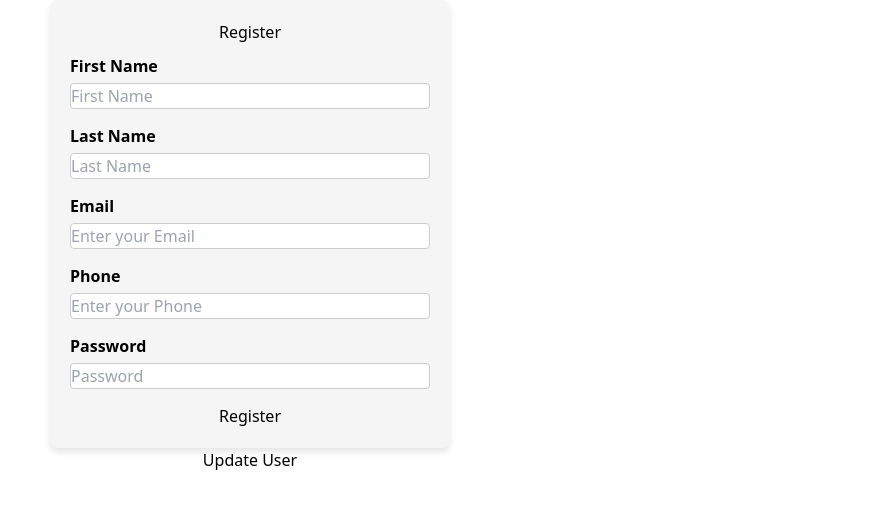
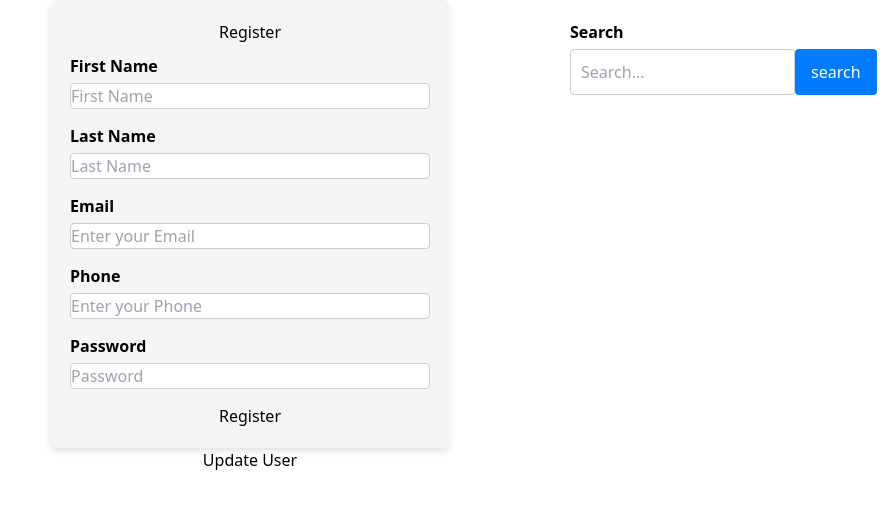
Before and after one commit to jakemeir/improve-front, a React (Vite) app: page / in a window 1280 px wide. Shown: the top 508 px of the page, without its empty margins (390-1280 px from the left). Built offline with nearby package versions, Linux system fonts and the light colour scheme.

Commit message:
search box UX/UI

```diff
--- a/package.json
+++ b/package.json
@@ -10,6 +10,7 @@
     "preview": "vite preview"
   },
   "dependencies": {
+    "@types/axios": "^0.14.0",
     "react": "^18.3.1",
     "react-dom": "^18.3.1",
     "validator": "^13.12.0"
--- a/src/App.tsx
+++ b/src/App.tsx
@@ -2,11 +2,13 @@ import React, { useState } from 'react';
 import CreateUser from './components/CreateUser';
 import UpdateUser from './components/UpdateUser';
 import './index.css'
+import SearchBox from './components/SearchBox';
 
 
 const App: React.FC = () => {
 
-  const [isModelOpen, setModelOpen] = useState(false);
+//props for update user
+const [isModelOpen, setModelOpen] = useState(false);
 
   // An example of a user in the list
   const someUserData = {
@@ -18,17 +20,13 @@ const App: React.FC = () => {
     role: "user"
 };
 
-
   return (
     <div>
+      <SearchBox />
       <CreateUser/>
       {/* להציב בכפתור את האייקון שאיזי הכין */}
       <button onClick={() => setModelOpen(true)}>Update User</button>
-      <UpdateUser
-        isOpen={isModelOpen}
-        onClose={() => setModelOpen(false)}
-        initialUser={someUserData}
-      />
+      <UpdateUser isOpen={isModelOpen} onClose={() => setModelOpen(false)} initialUser={someUserData} />
     </div>
   );
 };
--- /dev/null
+++ b/src/components/SearchBox.tsx
@@ -0,0 +1,47 @@
+// General: The component creates a search box
+//
+// output: The component sends a get request to the server with the content of the search
+//---------------------------------------------------------------------------------------
+// Programer: yaaqov burshtein.
+// Date: 8/10/2024.
+//---------------------------------------------------------------------------------------
+
+import React, { useState } from 'react'
+import axios from 'axios';
+import '../style/SearchBox.css'
+
+
+
+  const SearchBox: React.FC = () => {
+    const [searchTerm, setSearchTerm] = useState<string>('');
+
+    const handleInputChange = async (e: React.ChangeEvent<HTMLInputElement>) => {
+      const value = e.target.value;
+      setSearchTerm(value);
+    };
+
+    const handleSearch  = async () => {
+      if (searchTerm.trim()) {
+        try {
+            const response = await axios.get(`https://localhost:3000/search?q=${searchTerm}`);
+            console.log(response.data);
+        } catch (error) {
+            console.error('Error fetching search results:', error);
+        }
+        } else {
+            console.log('Please enter a search term');
+        }
+    };
+  return (
+    <div className='search-modal'>
+      <label htmlFor='search-input'>Search</label>
+      <div className="input-container">
+        <input type="text" placeholder="Search..." value={searchTerm} onChange={handleInputChange} className="search-input"/>
+        <button onClick={handleSearch} className="search-button"> search </button>
+      </div>
+    </div>
+
+  )
+}
+
+export default SearchBox
--- a/src/components/UpdateUser.tsx
+++ b/src/components/UpdateUser.tsx
@@ -1,3 +1,9 @@
+// General: The component creates a popup window for user update
+//---------------------------------------------------------------------------------------
+// Programer: yaaqov burshtein.
+// Date: 7/10/2024.
+//---------------------------------------------------------------------------------------
+
 import React, { useEffect, useState } from 'react';
 import validator from 'validator';
 import '../style/UpdateUser.css';
--- /dev/null
+++ b/src/style/SearchBox.css
@@ -0,0 +1,36 @@
+.search-modal{
+    position: absolute;
+    right: 20px;
+    top: 20px;
+    max-width: 300px;
+    width: auto;
+}
+.input-container {
+    display: flex;
+}
+.search-input {
+    padding: 10px;
+    flex: 0 0 75%;
+    border-radius: 4px;
+    border: 1px solid #ccc;
+}
+.search-button {
+    padding: 10px 16px;
+    flex: 0 0 25%;
+    border-radius: 4px;
+    border: none;
+    background-color: #007BFF;
+    color: white;
+    cursor: pointer;
+}
+
+.search-button:hover {
+    background-color: #0056b3;
+}
+.search-button:active {
+    background-color: #004494;
+    transform: translateY(1px);
+}
+.search-button:focus {
+    box-shadow: 0 0 5px rgba(0, 123, 255, 0.5);
+}
```
Also changed, not shown: 1 other file (tests, documents, lock files or other folders).
